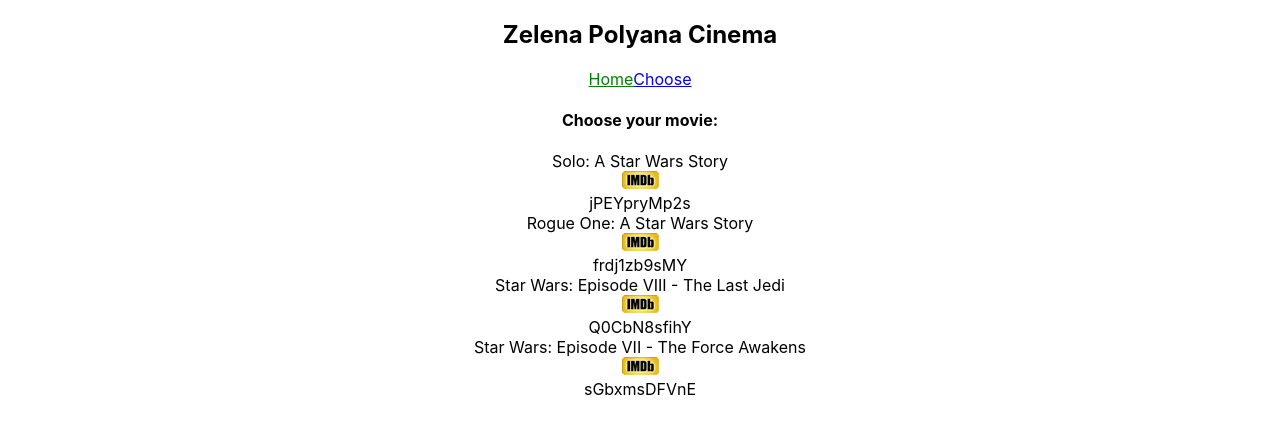
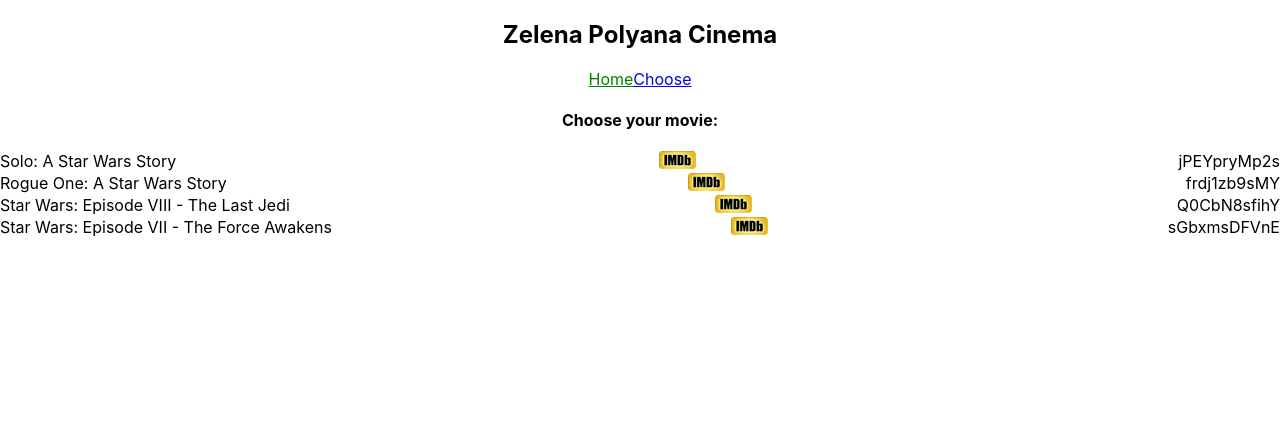
Before and after one commit to orlinivanov/cinema-app, a React (Create React App) app: page /home in a window 1280 px wide. Shown: the top 434 px of the page. Built offline with nearby package versions, Linux system fonts and the light colour scheme.

Commit message:
add styles for movies list

```diff
--- a/src/App.css
+++ b/src/App.css
@@ -1,5 +1,16 @@
 #root>section {
   text-align: center;
+}
+
+.movies-container {
+  margin: 0 auto;
+  width: 50%;
+}
+
+.pick-movie-container {
+  display: flex;
+  flex-flow: row nowrap;
+  justify-content: space-between;
 }
 
 .rows {
```
